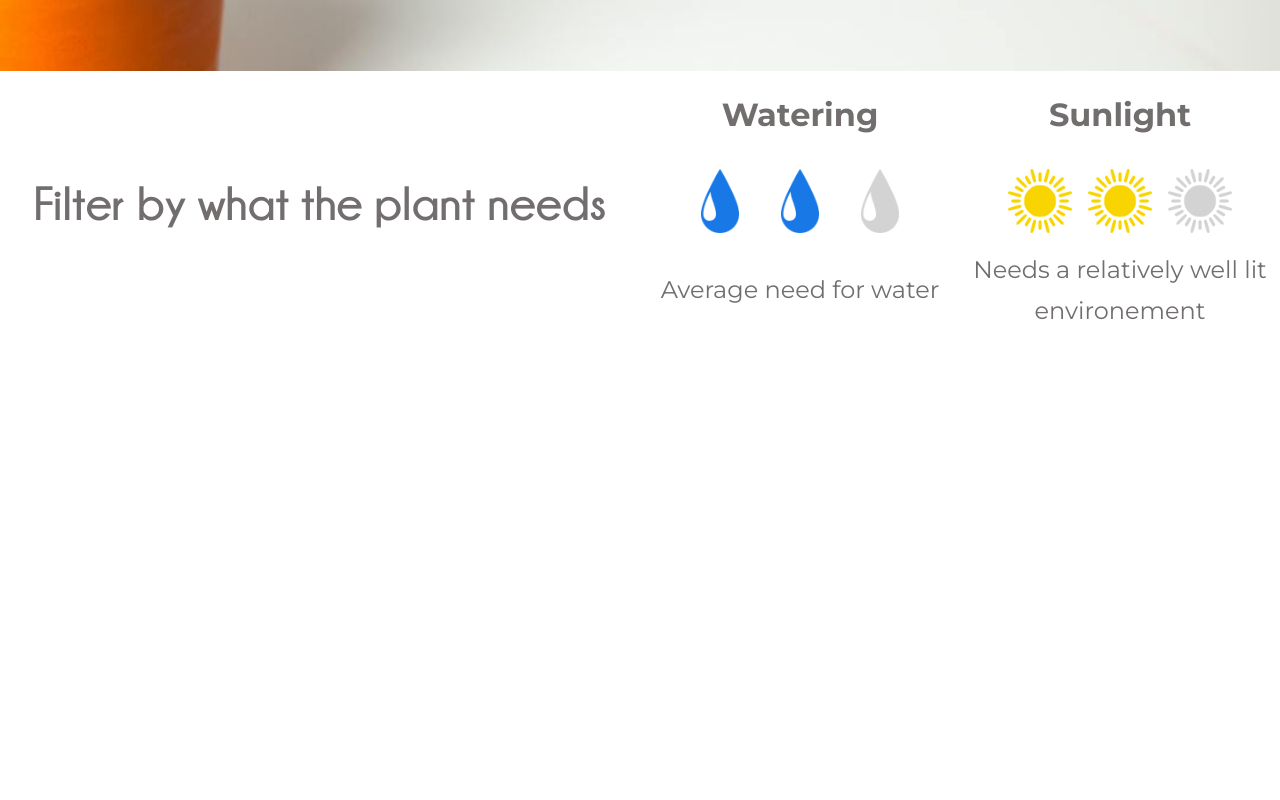
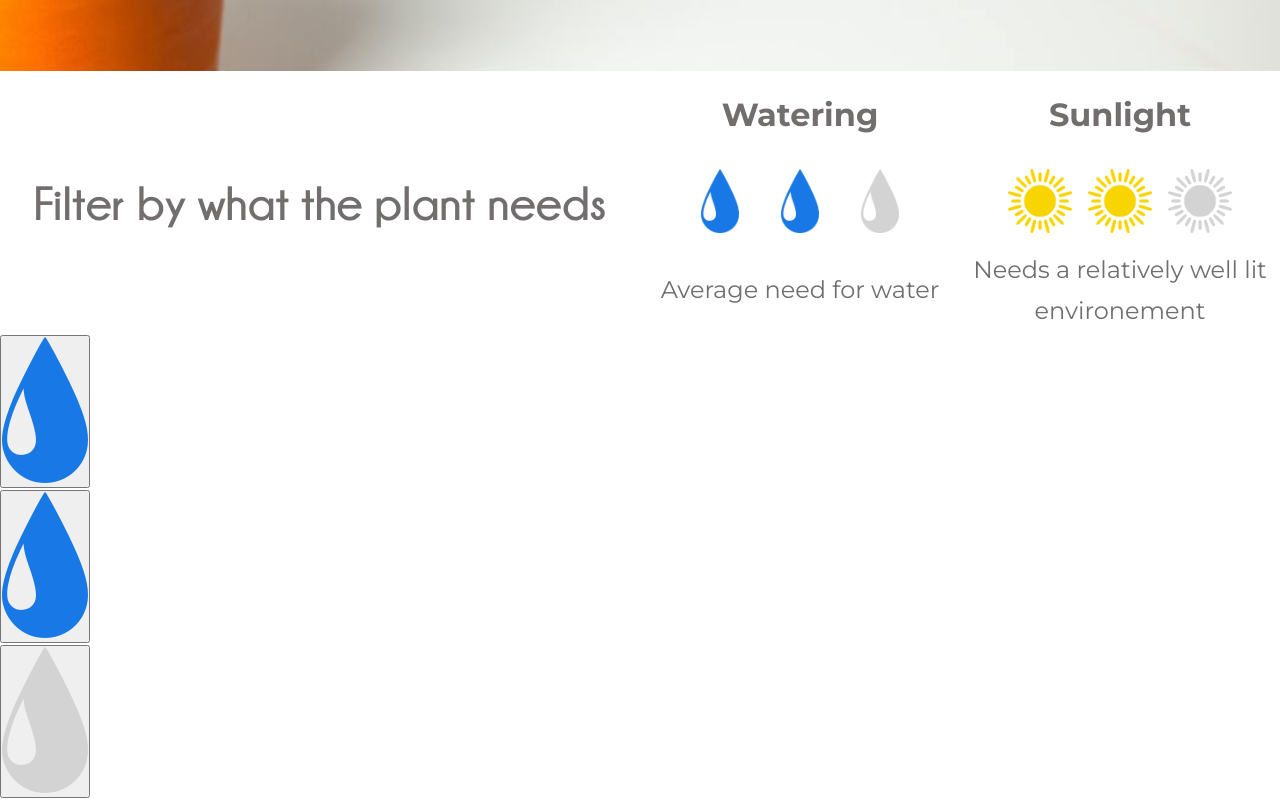
Before and after one commit to WildCodeSchool-2024-02/JS-Nantes-RAMCss-II-P2-GreenDoor, a React (Vite) app in the folder client/: page / in a window 1280 px wide. Shown: the part 758-1558 px from the top of the page. Before the commit the page ends 1093 px from the top, so only its background shows below. Built offline with nearby package versions, Linux system fonts and the light colour scheme.

Commit message:
stiky waterfilter

```diff
--- a/client/src/components/FiltersTutorial.jsx
+++ b/client/src/components/FiltersTutorial.jsx
@@ -1,15 +1,20 @@
-import { useState } from "react";
+// import { useState } from "react";
+import PropTypes from "prop-types";
 import ExplicitFilter from "./ExplicitFilter";
-import waterIconInactive from "../assets/icons/WaterGrey.png";
-import waterIconActive from "../assets/icons/WaterBlue.png";
-import lightIconInactive from "../assets/icons/SunGrey.png";
-import lightIconActive from "../assets/icons/SunYellow.png";
 import "../styles/FiltersTutorial.css";
 
-function FiltersTutorial() {
+function FiltersTutorial({
+  waterFilter,
+  setWaterFilter,
+  waterIconActive,
+  waterIconInactive,
+  lightFilter,
+  setLightFilter,
+  lightIconActive,
+  lightIconInactive,
+}) {
   // these filters can have three values : 0,1 and 2.
-  const [waterFilter, setWaterFilter] = useState(1);
-  const [lightFilter, setLightFilter] = useState(1);
+
   // TODO : Ask Theo if he's okay to change the desciptions with "water me every now and then", "i need to be watered regularly","i need to be watered every couple of days" or smth
   const waterFiltersDescriptions = [
     "Little need for water",
@@ -45,4 +50,15 @@ function FiltersTutorial() {
   );
 }
 
+FiltersTutorial.propTypes = {
+  waterFilter: PropTypes.number.isRequired,
+  setWaterFilter: PropTypes.func.isRequired,
+  waterIconActive: PropTypes.string.isRequired,
+  waterIconInactive: PropTypes.string.isRequired,
+  lightFilter: PropTypes.number.isRequired,
+  setLightFilter: PropTypes.func.isRequired,
+  lightIconActive: PropTypes.string.isRequired,
+  lightIconInactive: PropTypes.string.isRequired,
+};
+
 export default FiltersTutorial;
--- /dev/null
+++ b/client/src/components/StickyFilter.jsx
@@ -0,0 +1,36 @@
+import PropTypes from "prop-types";
+
+function StickyFilter({
+  filtersDescriptions,
+  iconActive,
+  iconInactive,
+  filter,
+  setFilter,
+}) {
+  return (
+    <div>
+      <ul>
+        {[0, 1, 2].map((index) => (
+          <li key={index}>
+            <button type="button" onClick={() => setFilter(() => index)}>
+              <img
+                src={filter >= index ? iconActive : iconInactive}
+                alt={filtersDescriptions[filter]}
+              />
+            </button>
+          </li>
+        ))}
+      </ul>
+    </div>
+  );
+}
+
+StickyFilter.propTypes = {
+  filtersDescriptions: PropTypes.arrayOf(PropTypes.string).isRequired,
+  iconActive: PropTypes.string.isRequired,
+  iconInactive: PropTypes.string.isRequired,
+  filter: PropTypes.number.isRequired,
+  setFilter: PropTypes.func.isRequired,
+};
+
+export default StickyFilter;
--- a/client/src/pages/Home.jsx
+++ b/client/src/pages/Home.jsx
@@ -1,11 +1,38 @@
+import { useState } from "react";
 import Header from "../components/Header";
 import FiltersTutorial from "../components/FiltersTutorial";
 
+import waterIconInactive from "../assets/icons/WaterGrey.png";
+import waterIconActive from "../assets/icons/WaterBlue.png";
+import lightIconInactive from "../assets/icons/SunGrey.png";
+import lightIconActive from "../assets/icons/SunYellow.png";
+import StickyFilter from "../components/StickyFilter";
+
 function Home() {
+  // these filters can have three values : 0,1 and 2.
+  const [waterFilter, setWaterFilter] = useState(1);
+  const [lightFilter, setLightFilter] = useState(1);
   return (
     <main>
       <Header />
-      <FiltersTutorial />
+      <FiltersTutorial
+        waterFilter={waterFilter}
+        setWaterFilter={setWaterFilter}
+        waterIconActive={waterIconActive}
+        waterIconInactive={waterIconInactive}
+        lightFilter={lightFilter}
+        setLightFilter={setLightFilter}
+        lightIconActive={lightIconActive}
+        lightIconInactive={lightIconInactive}
+      />
+      <StickyFilter
+        filtersDescriptions={FiltersTutorial}
+        iconActive={waterIconActive}
+        iconInactive={waterIconInactive}
+        filter={waterFilter}
+        lightFilter={lightFilter}
+        setFilter={setWaterFilter}
+      />
     </main>
   );
 }
```
Also changed, not shown: client/src/components/test.js (added).
